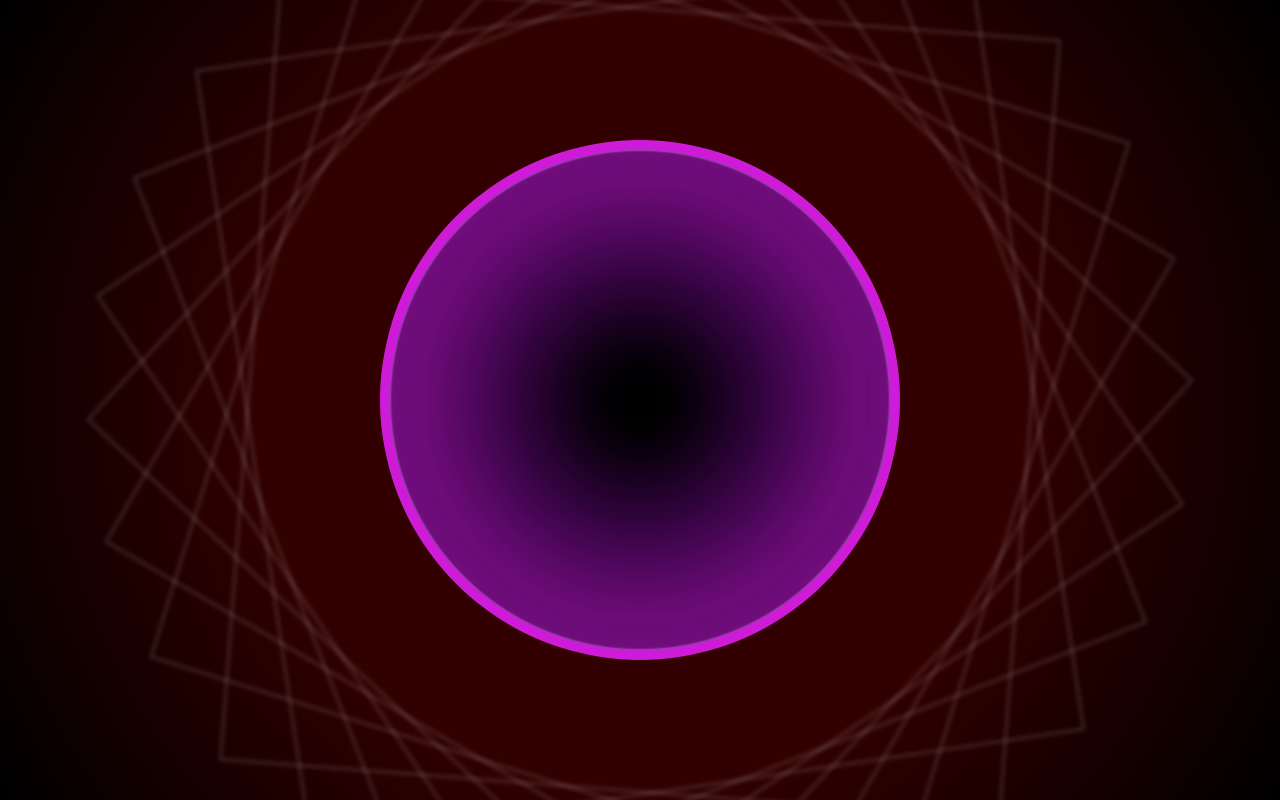
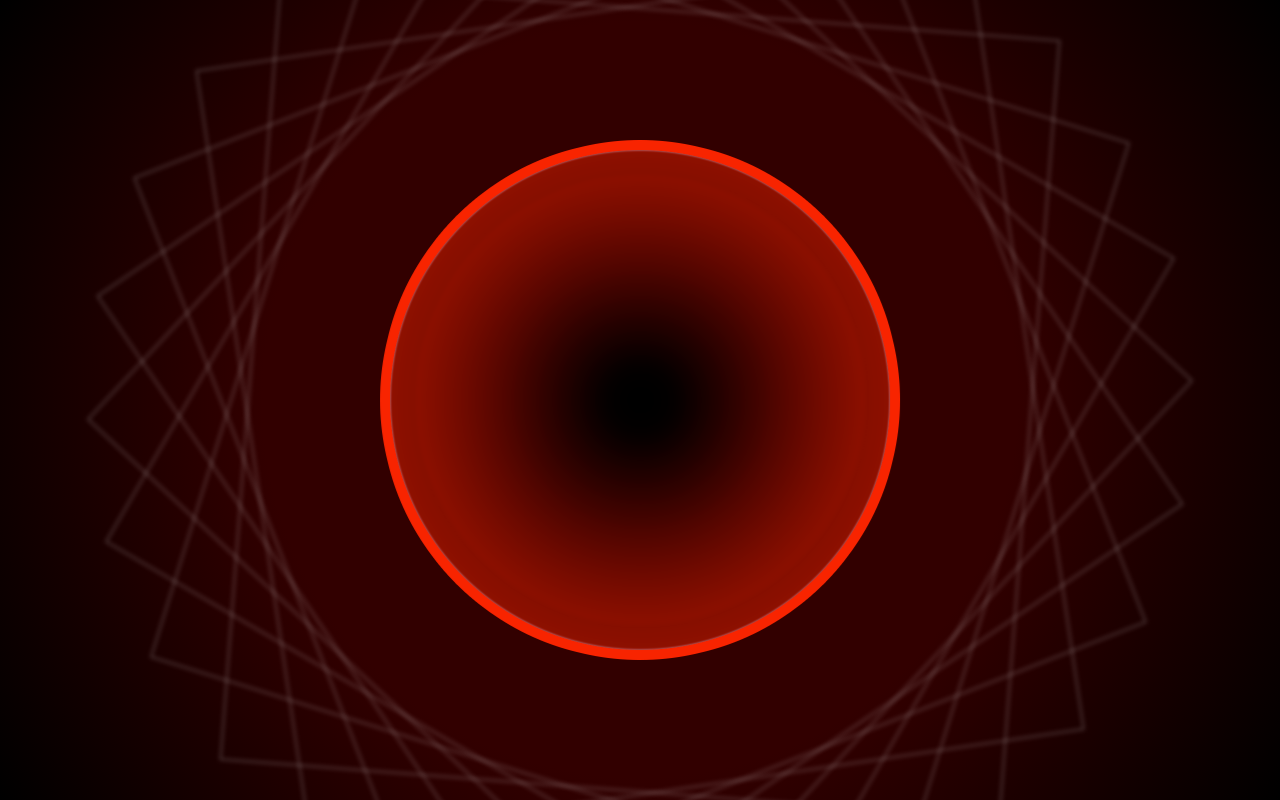
Before and after one commit to nocdim/PROJECT_QUARTZ, a React (Create React App) app in the folder web/client/: page / in a window 1280 px wide. Built offline with nearby package versions, Linux system fonts and the light colour scheme.

Commit message:
shaking effect

```diff
--- a/web/client/src/components/logo/WelcomingLogo/WelcomingLogo.css
+++ b/web/client/src/components/logo/WelcomingLogo/WelcomingLogo.css
@@ -18,7 +18,7 @@
             width: 100%;
             height: 100%;
             scale: 1;
-            animation: changeHue 10s ease-in-out 0s infinite normal forwards;
+            animation: shake 2s ease 0s infinite normal forwards;
             filter: hue-rotate(0deg);
             transition: scale 0.7s ease-in-out;
         }
@@ -69,7 +69,7 @@
         z-index: 12;
 
         transform: rotate(var(--angle));
-        animation: rotationBackwards 10s linear 0s infinite normal forwards;
+        animation: rotationBackwards 30s linear 0s infinite normal forwards;
 
         .rotatingElementWrapper {
             position: absolute;
@@ -164,49 +164,49 @@
 	}
 }
 
-@keyframes changeHue {
+@keyframes shake {
     0% {
-        filter: hue-rotate(0deg);
+		transform: translate(0);
 	}
 
 	10% {
-        filter: hue-rotate(0deg);
+		transform: translate(-4px, -4px);
 	}
 
 	20% {
-        filter: hue-rotate(72deg);
+		transform: translate(4px, -4px);
 	}
 
 	30% {
-        filter: hue-rotate(72deg);
+		transform: translate(-4px, 4px);
 	}
 
 	40% {
-        filter: hue-rotate(144deg);
+		transform: translate(4px, 4px);
 	}
 
 	50% {
-        filter: hue-rotate(144deg);
+		transform: translate(-4px, -4px);
 	}
 
 	60% {
-        filter: hue-rotate(216deg);
+		transform: translate(4px, -4px);
 	}
 
 	70% {
-        filter: hue-rotate(216deg);
+		transform: translate(-4px, 4px);
 	}
 
 	80% {
-        filter: hue-rotate(288deg);
+		transform: translate(-4px, -4px);
 	}
 
 	90% {
-        filter: hue-rotate(288deg);
+		transform: translate(4px, -4px);
 	}
 
 	100% {
-        filter: hue-rotate(360deg);
+		transform: translate(0);
 	}
 }
 
```
Lines whose indentation alone changed are shown as unchanged.
